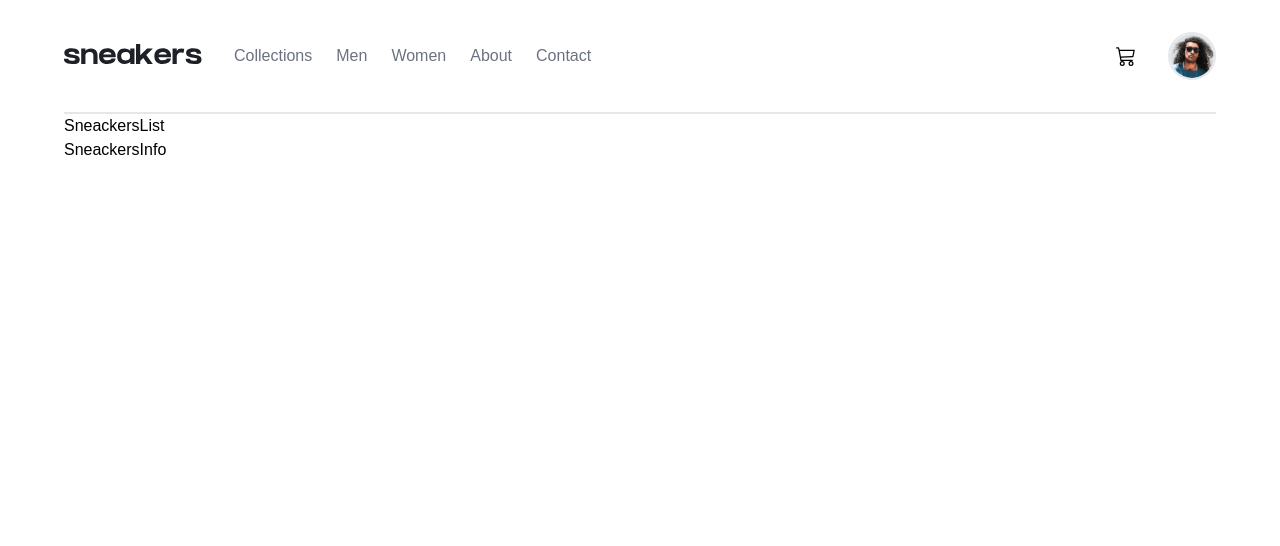
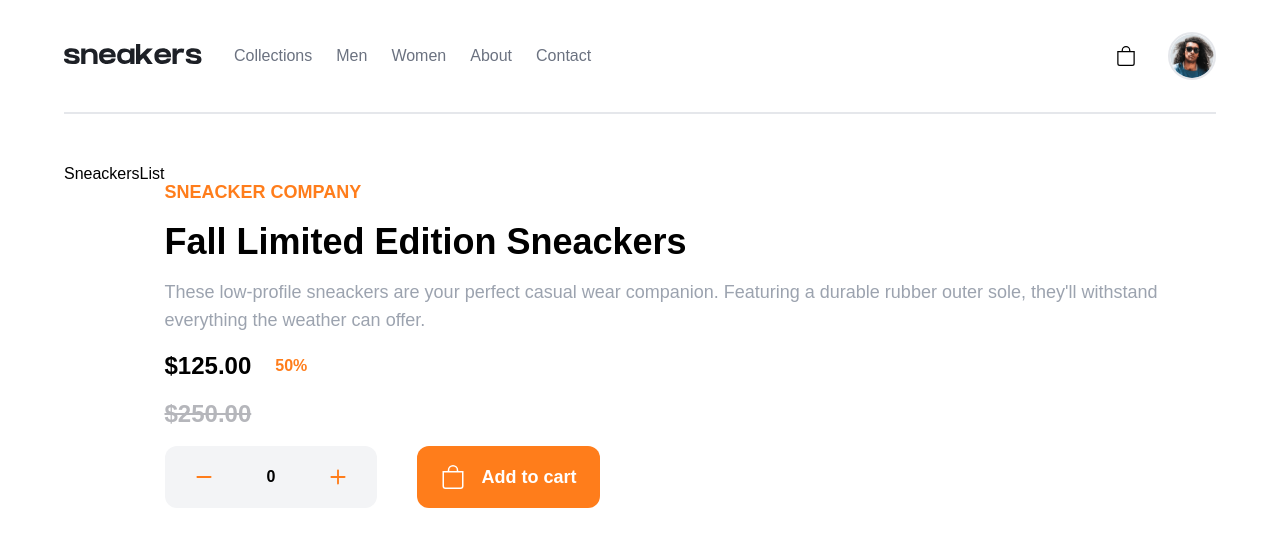
Before and after one commit to Warisaremou/sneackers-app, a React (Create React App) app: page / in a window 1280 px wide. Shown: the top 546 px of the page. Built offline with nearby package versions, Linux system fonts and the light colour scheme.

Commit message:
Ajout du composant sneackers contenant la list des sneackers et les details du sneacker et modification du contenu du fichier SneackersInfo.jsx

```diff
--- a/src/components/App.jsx
+++ b/src/components/App.jsx
@@ -1,13 +1,11 @@
 import NavBar from "./NavBar/NavBar";
-import SneackersInfo from "./SneackersInfo/SneackersInfo";
-import SneackersList from "./SneackersLIst/SneackersList";
+import Sneackers from "./Sneackers/Sneackers";
 
 function App() {
   return (
-    <div className="px-8 md:px-8 lg:container font-poppins">
+    <div className="px-6 md:px-8 lg:container font-poppins">
       <NavBar />
-      <SneackersList />
-      <SneackersInfo />
+      <Sneackers />
     </div>
   );
 }
--- a/src/components/Cart/Cart.jsx
+++ b/src/components/Cart/Cart.jsx
@@ -1,6 +1,7 @@
 import React from "react";
 import { useState } from "react";
-import { BsCart3 } from "react-icons/bs";
+// import { BsCart3 } from "react-icons/bs";
+import { BsBag } from "react-icons/bs";
 
 function Cart() {
   const [openCart, setIsOpen] = useState(false);
@@ -11,7 +12,7 @@ function Cart() {
 
   return (
     <div className="cart relative">
-      <BsCart3
+      <BsBag
         className={`cursor-pointer text-xl ${
           openCart ? "text-pure-orange" : null
         }`}
--- /dev/null
+++ b/src/components/Sneackers/Sneackers.jsx
@@ -0,0 +1,14 @@
+import React from "react";
+import SneackersInfo from "../SneackersInfo/SneackersInfo";
+import SneackersList from "../SneackersLIst/SneackersList";
+
+function Sneackers() {
+  return (
+    <div className="flex flex-col lg:flex-row justify-between mt-12">
+      <SneackersList />
+      <SneackersInfo />
+    </div>
+  );
+}
+
+export default Sneackers;
--- a/src/components/SneackersInfo/SneackersInfo.jsx
+++ b/src/components/SneackersInfo/SneackersInfo.jsx
@@ -1,7 +1,47 @@
 import React from "react";
+import { useState, useEffect } from "react";
+import { BsBag } from "react-icons/bs";
+import { IoIosRemove, IoIosAdd } from "react-icons/io";
 
 function SneackersInfo() {
-  return <div>SneackersInfo</div>;
+  const [sneackerNumber, setNumber] = useState(0);
+
+  return (
+    <div className="py-4">
+      <h3 className="text-pure-orange font-bold text-md md:text-lg">
+        SNEACKER COMPANY
+      </h3>
+      <h4 className="text-xl md:text-4xl font-bold my-4">
+        Fall Limited Edition Sneackers
+      </h4>
+      <p className="text-gray-400 text-lg my-4">
+        These low-profile sneackers are your perfect casual wear companion.
+        Featuring a durable rubber outer sole, they'll withstand everything the
+        weather can offer.
+      </p>
+      <div className="price-content">
+        <div className="flex items-center mb-0 md:mb-4">
+          <h3 className="text-2xl">$125.00</h3>
+          <p>
+            <span className="text-pure-orange text-base mx-4 bg-orange-300 p-2 rounded-xl">
+              50%
+            </span>
+          </p>
+        </div>
+        <h4 className="text-2xl text-pure-gray line-through">$250.00</h4>
+      </div>
+      <div className="flex flex-col gap-6 md:flex-row">
+        <div className="font-bold flex justify-center items-center bg-gray-100 md:mr-4 py-4 px-6 rounded-xl">
+          <IoIosRemove className="incrementation-btn" onClick={() => setNumber(sneackerNumber <= 0 ? sneackerNumber = 0 : sneackerNumber - 1)} />
+          <span className="px-12">{sneackerNumber}</span>
+          <IoIosAdd className="incrementation-btn" onClick={() => setNumber(sneackerNumber + 1)} />
+        </div>
+        <button className="add-btn">
+          <BsBag className="mr-4 text-2xl" /> Add to cart
+        </button>
+      </div>
+    </div>
+  );
 }
 
 export default SneackersInfo;
--- a/src/index.css
+++ b/src/index.css
@@ -25,7 +25,21 @@
   @apply w-12 ml-8 border-2 hover:border-orange duration-100 rounded-full cursor-pointer;
 }
 
+/*  Sneackers Info */
+
+.price-content{
+  @apply flex flex-row md:flex-col justify-between items-center md:items-start font-bold mb-4;
+}
+
+.incrementation-btn{
+  @apply text-pure-orange hover:text-orange duration-100 text-3xl cursor-pointer;
+}
+
+.add-btn{
+  @apply flex justify-center items-center text-white py-4 px-6 font-bold rounded-xl text-lg bg-pure-orange hover:bg-orange duration-200;
+}
+
 /* Cart */
 .cart > div {
-  box-shadow: 3px 3px 10px rgba(0, 0, 0, 0.3);
+  box-shadow: 2px 2px 10px rgba(0, 0, 0, 0.25);
 }
--- a/tailwind.config.js
+++ b/tailwind.config.js
@@ -5,8 +5,9 @@ module.exports = {
     extend: {
       colors: {
         "pure-orange": "#ff7d1b",
-        orange: "#ffac6a",
+        "orange": "#ffac6a",
         "light-box": "#404040",
+        "pure-gray": "#b5b6bb",
       },
       padding: {
         "42px": "42px",
```
Also changed, not shown: src/tailwindcss/tailwind.css.
